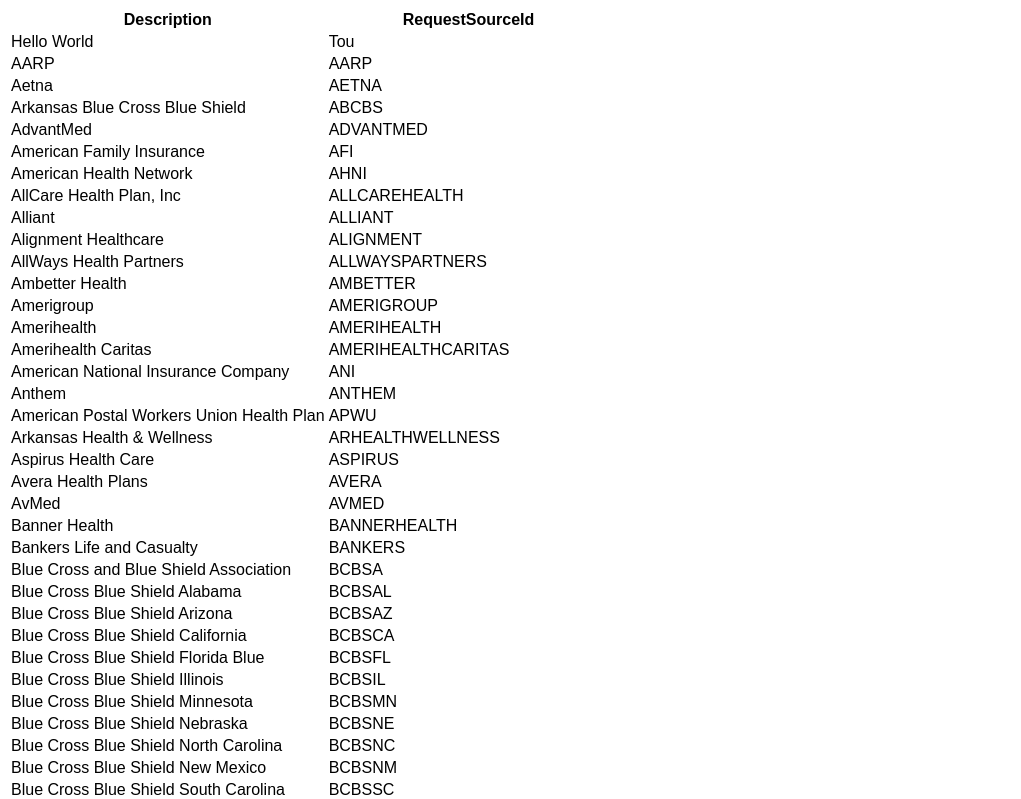
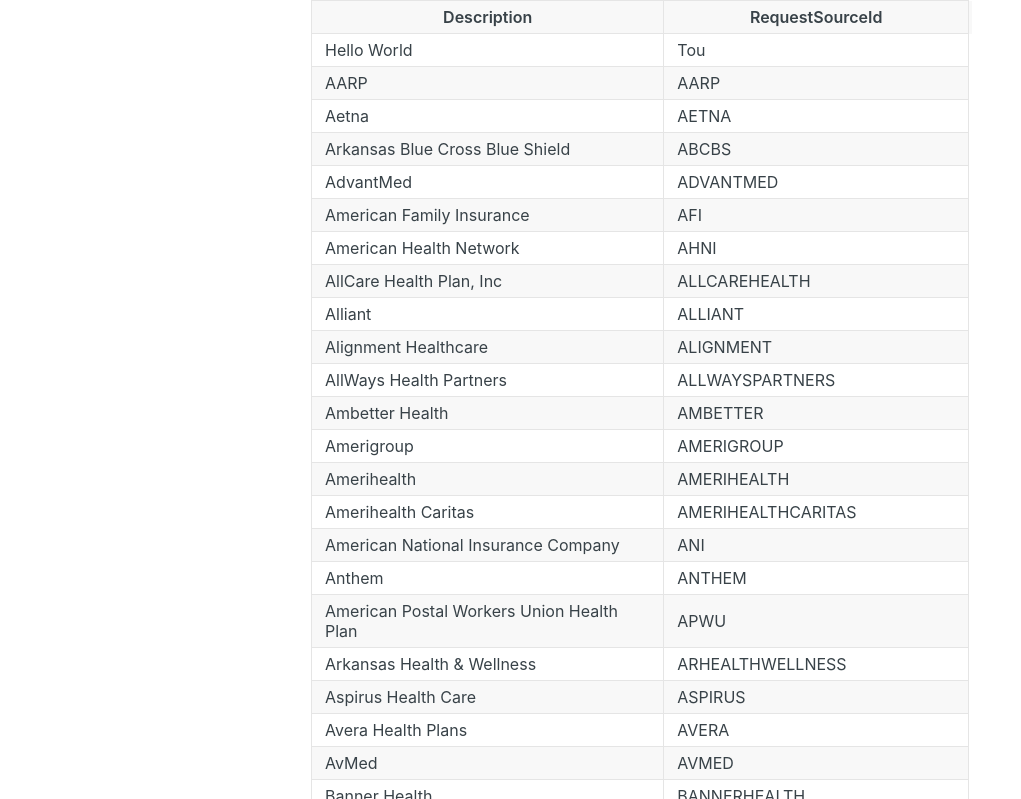
Before and after one commit to listao/moxe-readme-sync, a plain HTML site: page index.html in a window 1280 px wide. Shown: the top 799 px of the page, without its empty margins (0-1021 px from the left). Drawn offline with Linux system fonts and the light colour scheme.

Commit message:
Added the styling for the table - Copied values from ReadMe - Make sure dark mode and such are taking in to consideration

```diff
--- a/css/style.css
+++ b/css/style.css
@@ -1,7 +1,181 @@
-body {
-    font-family: sans-serif;
+:root {
+  --white: white;
+  --gray0: #12181b;
+  --gray10: #242e34;
+  --gray15: #303b42;
+  --gray20: #384248;
+  --gray30: #4f5a66;
+  --gray40: #637288;
+  --gray50: #7b889b;
+  --gray60: #939eae;
+  --gray70: #adb4c1;
+  --gray80: #c6cbd3;
+  --gray85: #dcdee2;
+  --gray90: #f0f0f0;
+  --gray100: #f8f8f8;
+  --gray0-rgb: 18, 24, 27;
+  --gray10-rgb: 36, 46, 52;
+  --gray15-rgb: 48, 59, 66;
+  --gray20-rgb: 56, 66, 72;
+
+  --table-edges: #e5e5e5;
+  --table-head: var(--gray100);
+  --table-head-text: var(--color-text-default);
+  --table-stripe: var(--gray100);
+  --table-text: var(--color-text-default);
+  --table-row: var(--color-bg-page);
+
+  --color-bg-page: var(--white);
+  --color-bg-page-rgb: var(--white-rgb);
+  --color-text-default: var(--gray20);
+  --color-text-muted: var(--gray30);
+  --color-text-minimum: var(--gray40);
+  --color-text-minimum-hover: var(--gray30);
+  --color-text-minimum-icon: rgba(99, 114, 136, 0.6);
+  --color-border-default: rgba(0, 0, 0, 0.1);
+  --color-skeleton: var(--gray90);
+  --color-input-background: var(--white);
+  --color-input-text: var(--gray20);
+  --color-input-border: #e5e5e5;
+  --color-input-border-hover: #ccc;
+  --color-input-border-active: var(--blue);
+  --color-input-border-focus: rgba(17, 140, 253, 0.25);
+  --color-input-placeholder: var(--gray60);
 }
 
-h1 {
-    color: blue;
+body {
+  font-family: -apple-system,
+  BlinkMacSystemFont,
+  Segoe UI,
+  Roboto,
+  Oxygen,
+  Ubuntu,
+  Cantarell,
+  Fira Sans,
+  Droid Sans,
+  Helvetica Neue,
+  sans-serif;
+  width: 658px;
+  margin: 0 auto;
+  font-weight: 400;
+  font-size: 16px;
+  background: var(--color-bg-page);
+  color: var(--color-text-default);
 }
+
+* {
+  box-sizing: border-box;
+}
+
+table {
+  display: table;
+  border-collapse: collapse;
+  border-spacing: 0;
+  width: 100%;
+  color: var(--table-text)
+}
+
+table thead {
+  color: var(--table-head-text, inherit)
+}
+
+table thead tr {
+  background: var(--table-head, #f6f8fa)
+}
+
+table tr {
+  background-color: var(--table-row, #fff)
+}
+
+table tr+tr {
+  border-top: 1px solid var(--table-edges, #dfe2e5)
+}
+
+table th,
+table thead td {
+  font-weight: 600
+}
+
+table th:empty,
+table thead td:empty {
+  padding: 0
+}
+
+table td,
+table th {
+  padding: 0;
+  color: inherit;
+  vertical-align: middle;
+  border: 1px solid var(--table-edges, #dfe2e5);
+  padding: 6px 13px
+}
+
+table td>:first-child,
+table td>:only-child,
+table th>:first-child,
+table th>:only-child {
+  margin-top: 0 !important
+}
+
+table td>:last-child,
+table td>:only-child,
+table th>:last-child,
+table th>:only-child {
+  margin-bottom: 0 !important
+}
+
+table:not(.plain) tr:nth-child(2n) {
+  background-color: var(--table-stripe, #fbfcfd)
+}
+
+.rdmd-table {
+  display: block;
+  position: relative
+}
+
+.rdmd-table-inner {
+  -webkit-box-sizing: content-box;
+  box-sizing: content-box;
+  min-width: 100%;
+  overflow: auto;
+  width: 100%
+}
+
+table {
+  border: 1px solid var(--table-edges, #dfe2e5)
+}
+
+table:only-child {
+  margin: 0 !important
+}
+
+table:only-child thead th {
+  background: inherit
+}
+
+table:only-child td:last-child,
+table:only-child th:last-child {
+  border-right: none
+}
+
+table:only-child thead tr,
+table:only-child thead th:last-child {
+  -webkit-box-shadow: 3px 0 0 var(--table-head);
+  box-shadow: 3px 0 0 var(--table-head)
+}
+
+@media (prefers-color-scheme: dark) {
+  :root {
+    --table-edges: #3a4348;
+    --table-head: var(--gray15);
+    --table-stripe: var(--gray15);
+    --color-bg-page: var(--gray10);
+    --color-bg-page-rgb: var(--gray10-rgb);
+    --color-text-default: var(--white);
+    --color-text-muted: var(--gray80);
+    --color-text-minimum: var(--gray70);
+    --color-text-minimum-hover: var(--gray80);
+    --color-text-minimum-icon: rgba(173, 180, 193, 0.6);
+    --color-border-default: rgba(255, 255, 255, 0.075);
+  }
+}
```
